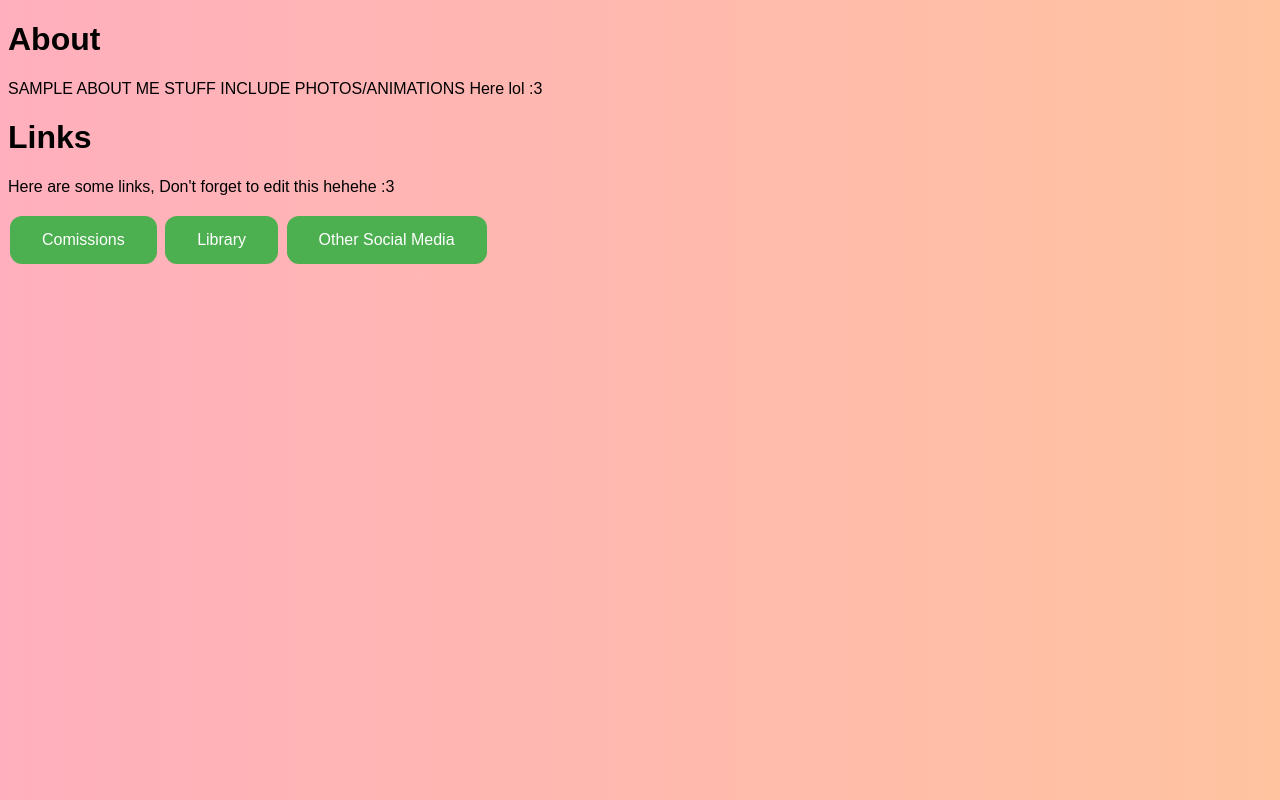
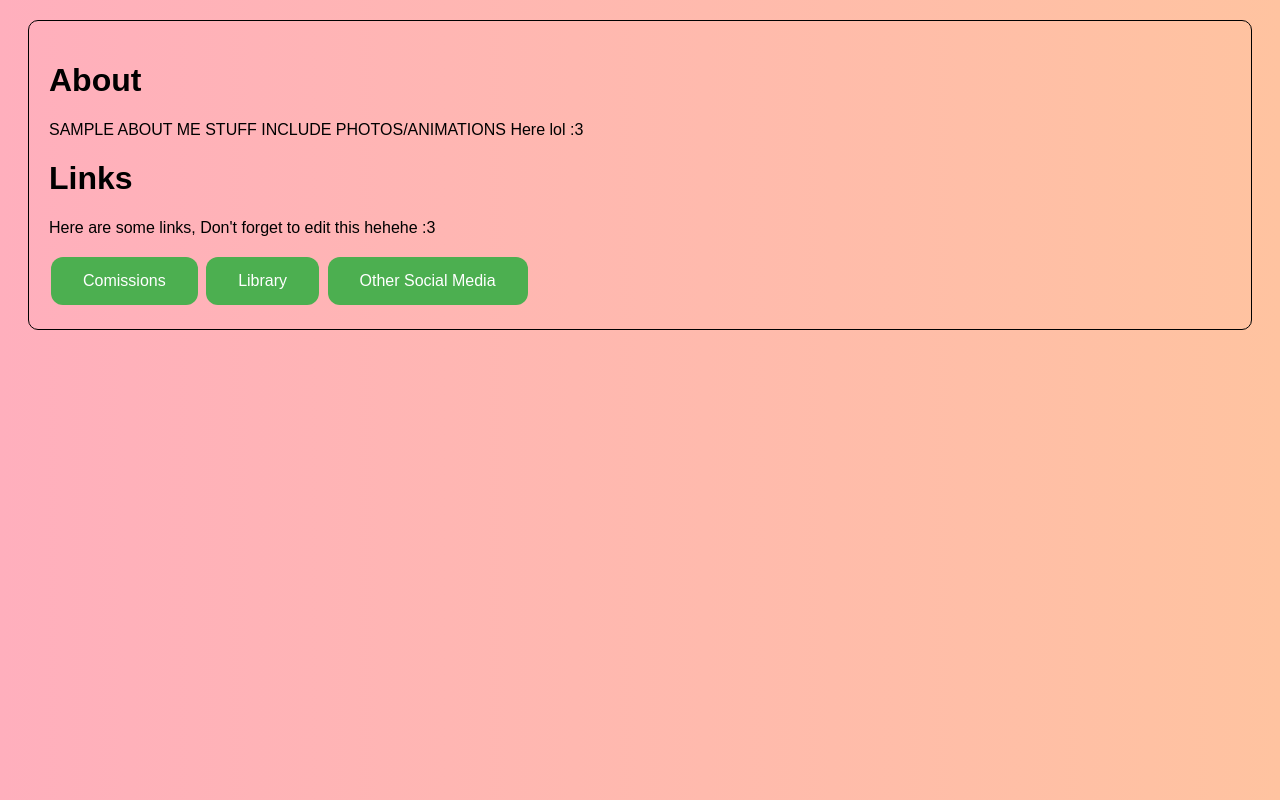
Before and after one commit to Mixarar/Alex, a plain HTML site: page index.html in a window 1280 px wide. Drawn offline with Linux system fonts and the light colour scheme.

Commit message:
Tried to add a rectangle box to put content inside.

```diff
--- a/index.html
+++ b/index.html
@@ -5,15 +5,16 @@
     <link rel="stylesheet" type="text/css" href="style.css">
 </head>
 <body>
+    <div class="content-box">
         <h1>About</h1>
-    <p>SAMPLE ABOUT ME STUFF INCLUDE PHOTOS/ANIMATIONS Here lol :3
+        <p>SAMPLE ABOUT ME STUFF INCLUDE PHOTOS/ANIMATIONS Here lol :3</p>
         <h1>Links</h1>
         <p>Here are some links, Don't forget to edit this hehehe :3</p>
 
         <button id="comissionsButton" class="button">Comissions</button>
         <button id="libraryButton" class="button">Library</button>
         <button id="socialButton" class="button">Other Social Media</button>
-
+    </div>
     <script src="script.js"></script>
 </body>
 </html>
--- a/style.css
+++ b/style.css
@@ -2,6 +2,13 @@ body {
     font-family: Arial, sans-serif;
     /* Add a pink gradient background */
     background: linear-gradient(to right, #ffafbd, #ffc3a0);
+}
+
+.content-box {
+    border: 1px solid #000;
+    border-radius: 10px;
+    padding: 20px;
+    margin: 20px;
 }
 
 .button {
```
Lines whose indentation alone changed are shown as unchanged.
